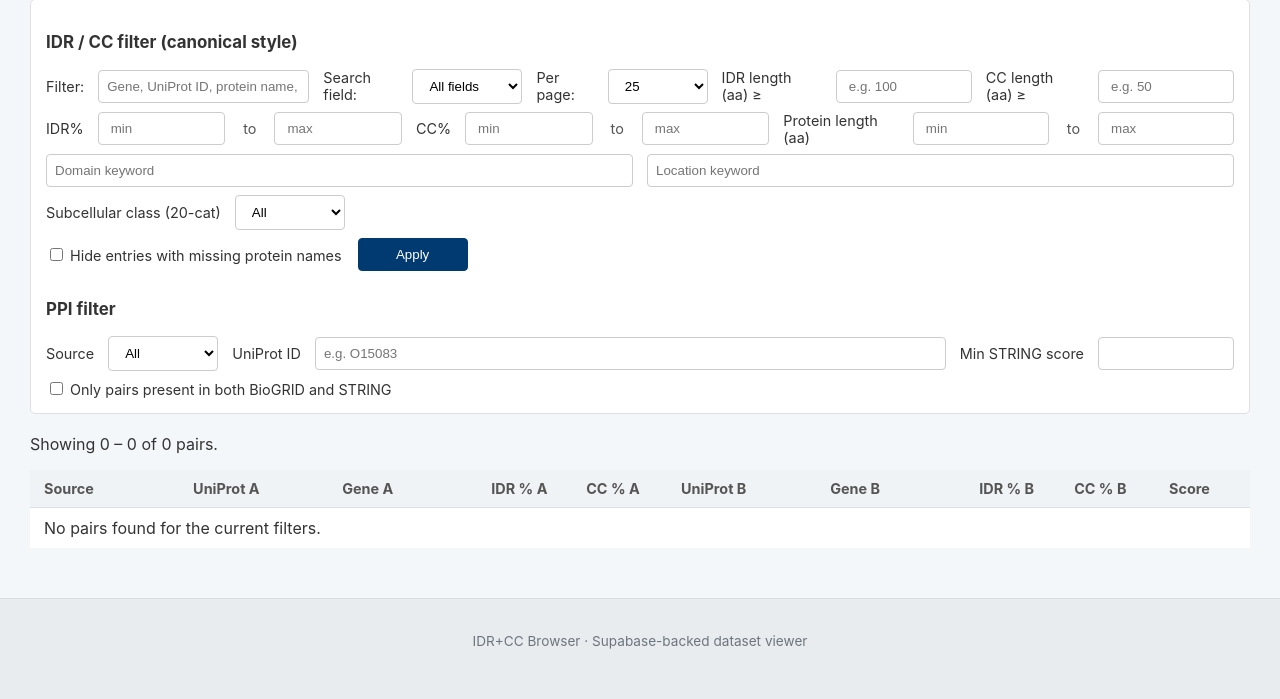
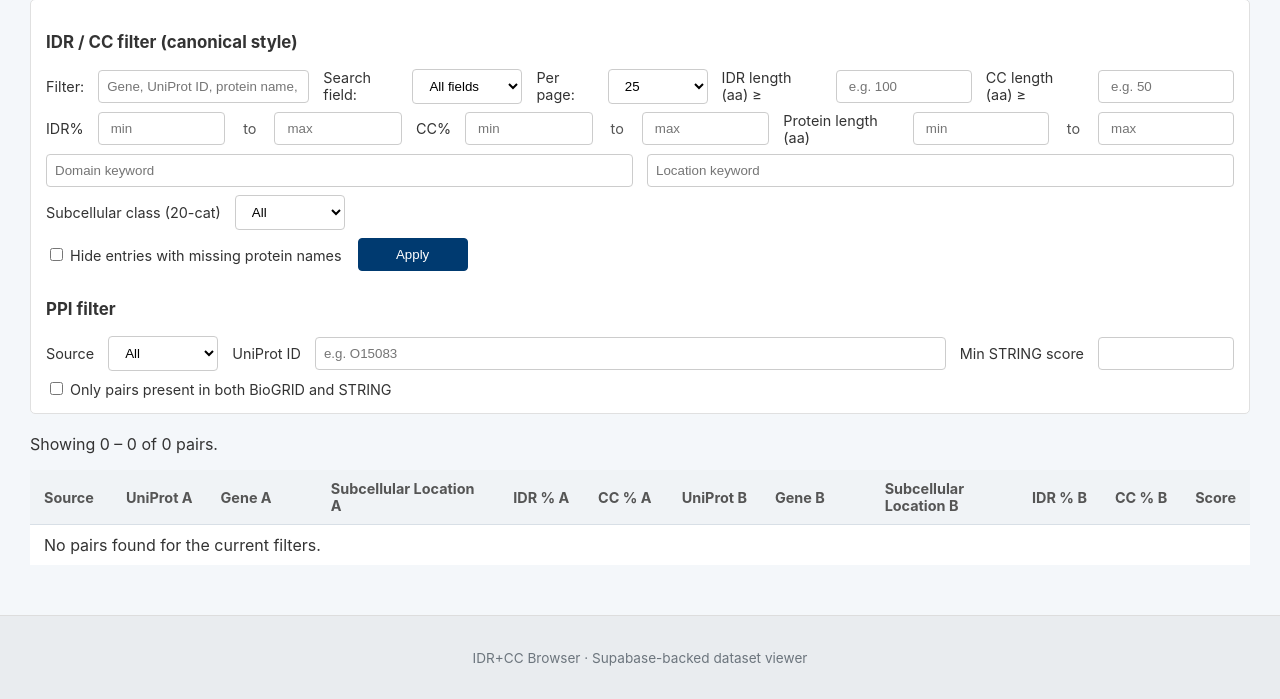
Before and after one commit to kdmtakumi/IDR-CC-webviewer, a Flask app: page /supramolecular in a window 1280 px wide. Shown: the part 213-912 px from the top of the page. Run offline with Flask 3, Linux system fonts and the light colour scheme; the visitor is signed in with stand-in values (Sample User, id 1); data that the repository does not hold is empty; some libraries are stand-ins or nearby versions.

Commit message:
Show subcellular locations in supramolecular table

```diff
--- a/webviewer/app.py
+++ b/webviewer/app.py
@@ -1070,10 +1070,12 @@ def supramolecular():
                 p1.gene_name AS a_gene,
                 p1.idr_percentage AS a_idr_pct,
                 p1.cc_percentage AS a_cc_pct,
+                p1.subcellular_location AS a_loc,
                 p2.uniprot_id AS b_id,
                 p2.gene_name AS b_gene,
                 p2.idr_percentage AS b_idr_pct,
-                p2.cc_percentage AS b_cc_pct
+                p2.cc_percentage AS b_cc_pct,
+                p2.subcellular_location AS b_loc
             FROM {PPI_EDGES} e
             JOIN {PROTEINS_VER10} p1 ON e.uniprot_a = p1.uniprot_id
             JOIN {PROTEINS_VER10} p2 ON e.uniprot_b = p2.uniprot_id
@@ -1093,10 +1095,12 @@ def supramolecular():
                         "a_gene": r.get("a_gene"),
                         "a_idr_pct": r.get("a_idr_pct"),
                         "a_cc_pct": r.get("a_cc_pct"),
+                        "a_loc": r.get("a_loc"),
                         "b_id": r.get("b_id"),
                         "b_gene": r.get("b_gene"),
                         "b_idr_pct": r.get("b_idr_pct"),
                         "b_cc_pct": r.get("b_cc_pct"),
+                        "b_loc": r.get("b_loc"),
                     }
                 )
 
--- a/webviewer/templates/supramolecular.html
+++ b/webviewer/templates/supramolecular.html
@@ -197,13 +197,15 @@
   <table class="results-table">
     <thead>
       <tr>
-        <th class="col-narrow">Source</th>
-        <th class="col-narrow">UniProt A</th>
+        <th class="col-small">Source</th>
+        <th class="col-small">UniProt A</th>
         <th class="col-narrow">Gene A</th>
+        <th class="col-wide">Subcellular Location A</th>
         <th class="col-small">IDR % A</th>
         <th class="col-small">CC % A</th>
-        <th class="col-narrow">UniProt B</th>
+        <th class="col-small">UniProt B</th>
         <th class="col-narrow">Gene B</th>
+        <th class="col-wide">Subcellular Location B</th>
         <th class="col-small">IDR % B</th>
         <th class="col-small">CC % B</th>
         <th class="col-small">Score</th>
@@ -213,13 +215,15 @@
       {% if records %}
         {% for r in records %}
         <tr>
-          <td class="col-narrow">{{ r.source }}</td>
-          <td class="col-narrow"><a href="{{ url_for('protein_detail', uniprot_id=r.a_id, return_to=request.full_path) }}">{{ r.a_id }}</a></td>
+          <td class="col-small">{{ r.source }}</td>
+          <td class="col-small"><a href="{{ url_for('protein_detail', uniprot_id=r.a_id, return_to=request.full_path) }}">{{ r.a_id }}</a></td>
           <td class="col-narrow">{{ r.a_gene }}</td>
+          <td class="col-wide">{{ r.a_loc }}</td>
           <td class="col-small">{{ "%.2f"|format(r.a_idr_pct) if r.a_idr_pct is not none else "" }}</td>
           <td class="col-small">{{ "%.2f"|format(r.a_cc_pct) if r.a_cc_pct is not none else "" }}</td>
-          <td class="col-narrow"><a href="{{ url_for('protein_detail', uniprot_id=r.b_id, return_to=request.full_path) }}">{{ r.b_id }}</a></td>
+          <td class="col-small"><a href="{{ url_for('protein_detail', uniprot_id=r.b_id, return_to=request.full_path) }}">{{ r.b_id }}</a></td>
           <td class="col-narrow">{{ r.b_gene }}</td>
+          <td class="col-wide">{{ r.b_loc }}</td>
           <td class="col-small">{{ "%.2f"|format(r.b_idr_pct) if r.b_idr_pct is not none else "" }}</td>
           <td class="col-small">{{ "%.2f"|format(r.b_cc_pct) if r.b_cc_pct is not none else "" }}</td>
           <td class="col-small">{{ r.combined_score if r.combined_score is not none else "—" }}</td>
```
